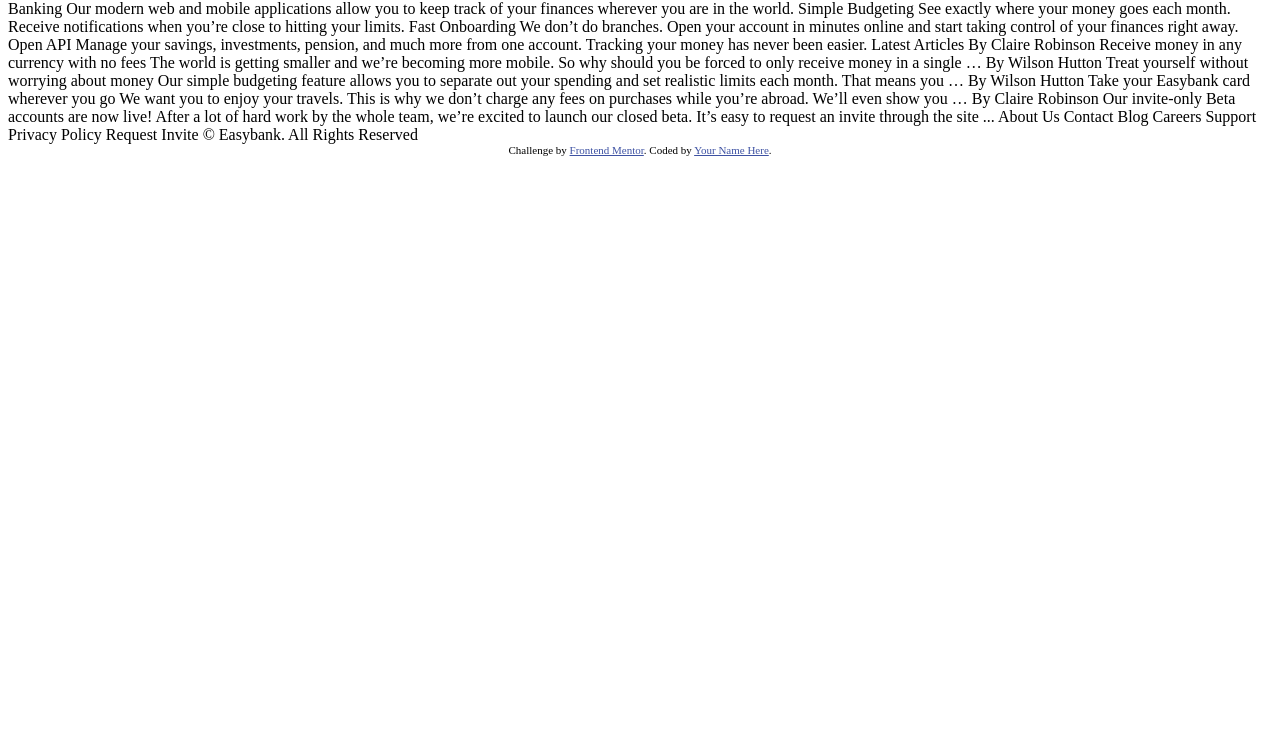
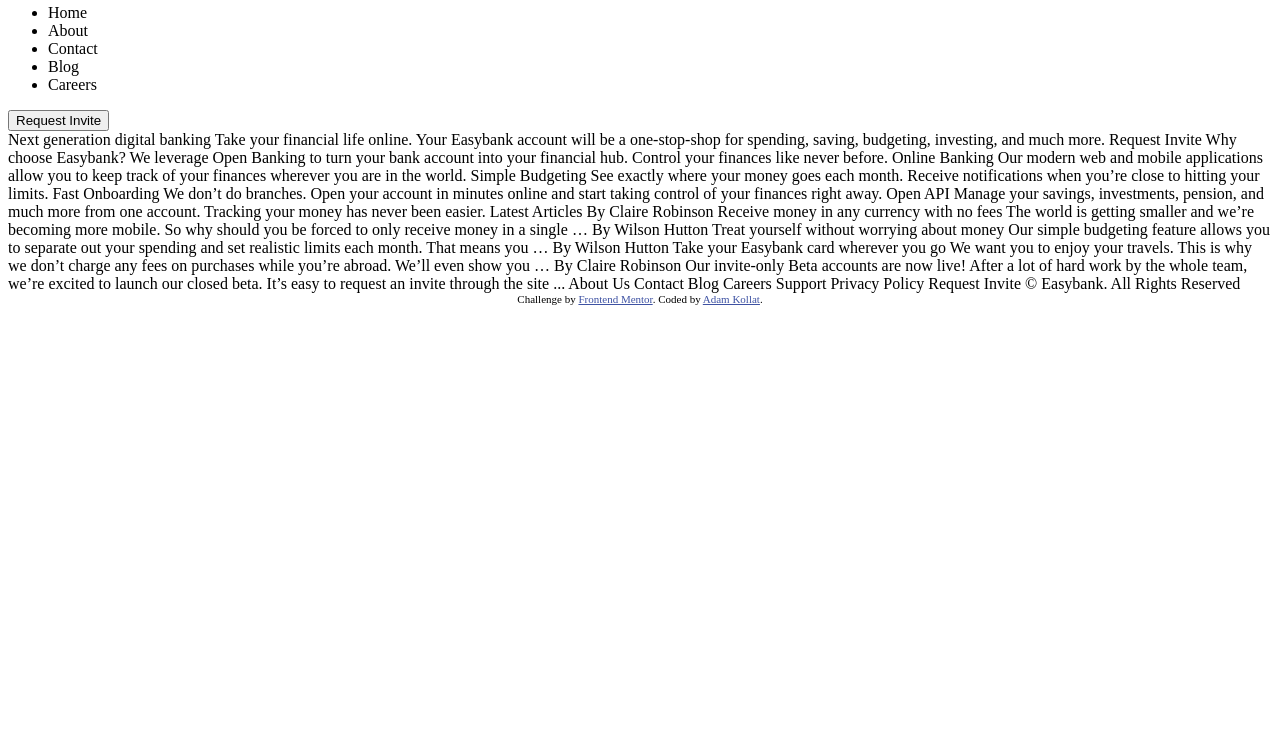
Before and after one commit to AdamKollat/Easybank-Landingpage, a plain HTML site: page index.html in a window 1280 px wide. Shown: the part 44-800 px from the top of the page. Drawn offline with Linux system fonts and the light colour scheme.

Commit message:
Declared navigation elements

```diff
--- a/index.html
+++ b/index.html
@@ -5,7 +5,7 @@
   <meta name="viewport" content="width=device-width, initial-scale=1.0"> <!-- displays site properly based on user's device -->
 
   <link rel="icon" type="image/png" sizes="32x32" href="./images/favicon-32x32.png">
-
+  <link rel="stylesheet" href="style.css">
   <title>Frontend Mentor | Easybank landing page</title>
 
   <!-- Feel free to remove these styles or customise in your own stylesheet 👍 -->
@@ -15,14 +15,24 @@
   </style>
 </head>
 <body>
+<nav>
+  <div><img src="images/logo.svg" alt=""></div>
+  <div>
+    <ul>
+    <li>Home</li>
+    <li>About</li>
+    <li>Contact</li>
+    <li>Blog</li>
+    <li>Careers</li>
+  </ul>
+  </div>
+  <div>
+    <button>Request Invite</button>
+  </div>
+</nav>
 
-  Home
-  About
-  Contact
-  Blog
-  Careers
 
-  Request Invite
+
 
 
 
@@ -95,7 +105,7 @@
 
   <div class="attribution">
     Challenge by <a href="https://www.frontendmentor.io?ref=challenge" target="_blank">Frontend Mentor</a>.
-    Coded by <a href="#">Your Name Here</a>.
+    Coded by <a href="#">Adam Kollat</a>.
   </div>
 </body>
 </html>
```
